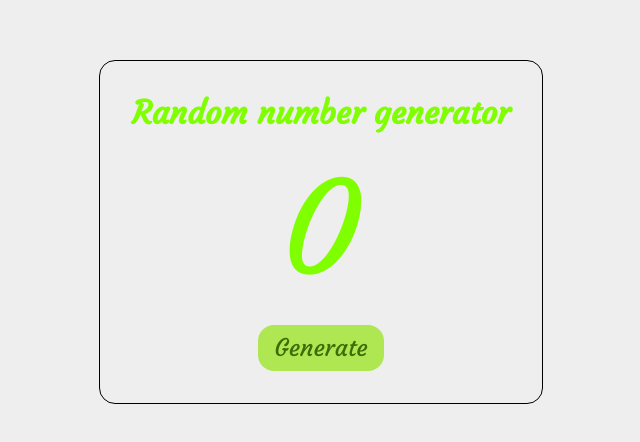
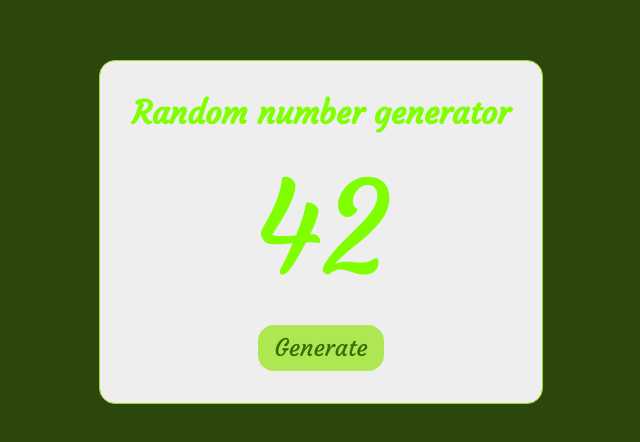
Before and after one commit to mosidrum/RandNum, a plain HTML site: page index.html in a window 1280 px wide. Shown: the part 168-610 px from the top of the page, without its empty margins (319-959 px from the left). Drawn offline with Linux system fonts and the light colour scheme.

Commit message:
all done and the project is over

```diff
--- a/app.js
+++ b/app.js
@@ -1,9 +1,12 @@
 const number = document.getElementById('number');
+
 const button = document.getElementById('generator');
 
 const randomNumberGenerator = () => {
-    const randomNumber = Math.random();
+    const randomNumber = Math.floor(Math.random() * 100 + 1);
 
-    console.log(randomNumber)
-}
+   number.textContent = randomNumber
+};
+
+button.addEventListener('click', randomNumberGenerator)
 randomNumberGenerator();
--- a/style.css
+++ b/style.css
@@ -6,7 +6,7 @@
     font-family: courgette;
 }
 body{
-    background-color: #eee;
+    background-color: rgb(43, 71, 11);
     height: 100vh;
     display: flex;
     align-items: center;
@@ -17,7 +17,7 @@ body{
     padding: 2rem;
     border-radius: 1rem;
     text-align: center;
-    border: 0.1rem solid #000;
+    border: 0.1rem solid rgb(160, 212, 36);
 }
 .container h1{
     margin-bottom: 1rem;
```
